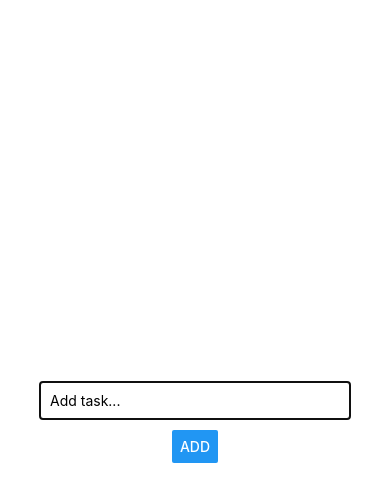
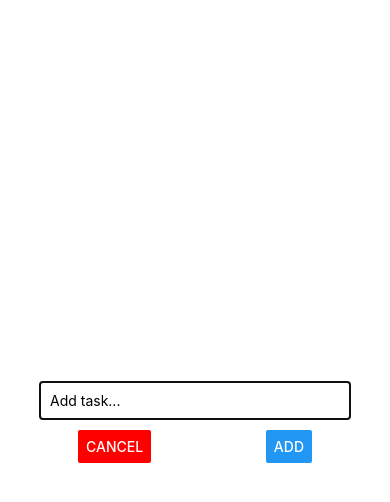
Before and after one commit to zakve/react-native-guide, a React Native app: screen / in a window 390 px wide. Both pictures are taken after a click on the button "ADD NEW TASK". Shown: the top 502 px of the page. Built offline with nearby package versions, Linux system fonts and the light colour scheme.

Commit message:
Add cancel btn to modal

```diff
--- a/App.js
+++ b/App.js
@@ -18,13 +18,26 @@ export default function App() {
     })
   }
 
+  const cancelGoalAdditionHandler = () => {
+    setIsAddMode(false)
+  }
+
   return (
     <View style={styles.screen}>
       <Button title="Add new task" onPress={() => setIsAddMode(true)} />
-      <TaskInput visible={isAddMode} onAddTask={addTaskHandler} />
-      <FlatList keyExtractor={(item, index) => item.id} data={task} renderItem={itemData => (
-        <TaskItem title={itemData.item.value} id={itemData.item.id} onDelete={removeTaskHandler} />
-      )} />
+      <TaskInput
+        visible={isAddMode}
+        onAddTask={addTaskHandler}
+        onCancel={cancelGoalAdditionHandler} />
+      <FlatList
+        keyExtractor={(item, index) => item.id}
+        data={task}
+        renderItem={itemData => (
+          <TaskItem
+            title={itemData.item.value}
+            id={itemData.item.id}
+            onDelete={removeTaskHandler} />
+        )} />
     </View>
   );
 }
--- a/components/TaskInput.js
+++ b/components/TaskInput.js
@@ -8,11 +8,23 @@ const TaskInput = props => {
         setEnteredTask(enteredTask)
     }
 
+    const addTaskHandler = () => {
+        props.onAddTask(enteredTask)
+    }
+
     return (
         <Modal visible={props.visible} animationType="slide">
             <View style={styles.inputContainer}>
-                <TextInput placeholder="Add task..." style={styles.input} onChangeText={taskInputHandler} value={enteredTask} />
-                <Button title="Add" onPress={props.onAddTask.bind(this, enteredTask)} />
+                <TextInput
+                    placeholder="Add task..."
+                    style={styles.input}
+                    onChangeText={taskInputHandler}
+                    value={enteredTask}
+                />
+                <View style={styles.buttonContainer}>
+                    <Button title="Cancel" color="red" onPress={props.onCancel} />
+                    <Button title="Add" onPress={addTaskHandler} />
+                </View>
             </View>
         </Modal>
     )
@@ -30,6 +42,11 @@ const styles = StyleSheet.create({
         borderWidth: 1,
         padding: 10,
         marginBottom: 10
+    },
+    buttonContainer: {
+        flexDirection: "row",
+        justifyContent: "space-between",
+        width: "60%"
     }
 })
 
```
